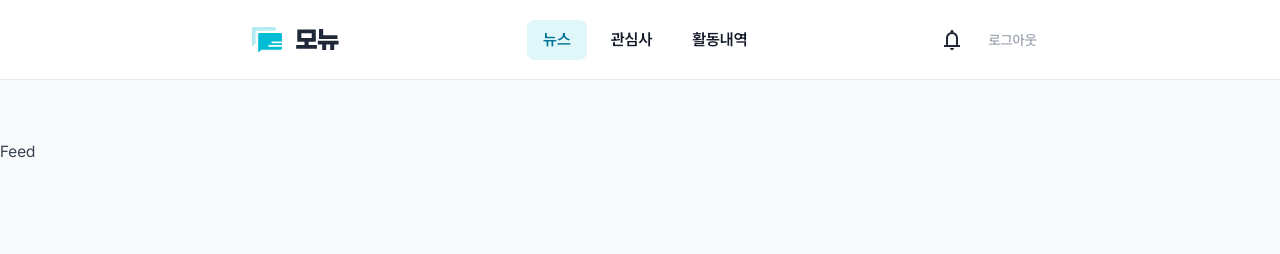
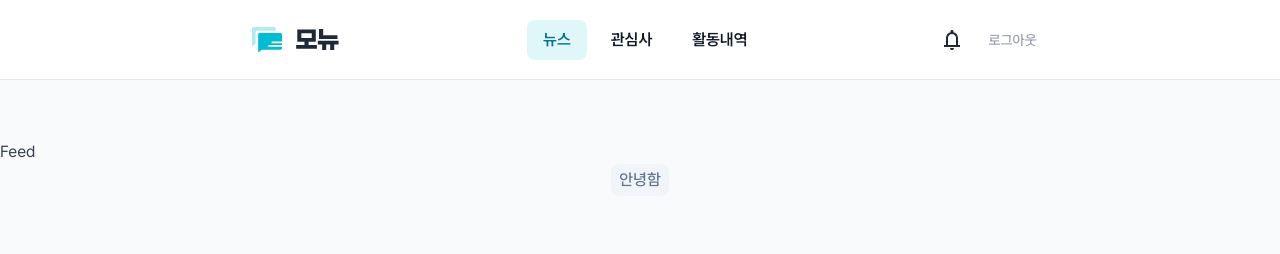
Before and after one commit to team-monew/Monew, a React (Vite) app: page /feed in a window 1280 px wide. Shown: the top 254 px of the page. Built offline with nearby package versions, Linux system fonts and the light colour scheme.

Commit message:
:lipstick: style : border 속성 제거

```diff
--- a/src/components/Tag.tsx
+++ b/src/components/Tag.tsx
@@ -5,7 +5,7 @@ interface TagProps {
 
 export default function Tag({ label, onClick }: TagProps) {
   return (
-    <div className={`w-fit h-8 px-2 py-1 gap-2 border rounded-lg bg-slate-100`}>
+    <div className={`w-fit h-8 px-2 py-1 gap-2 rounded-lg bg-slate-100`}>
       <p
         className={` font-pretendard font-medium text-base leading-6 text-slate-500`}
         onClick={onClick}
--- a/src/pages/feed/FeedPage.tsx
+++ b/src/pages/feed/FeedPage.tsx
@@ -1,7 +1,12 @@
+import Tag from "@/components/Tag";
+
 function FeedPage() {
   return (
     <div>
       <h1>Feed</h1>
+      <div className="flex justify-center">
+        <Tag label="안녕함" />
+      </div>
     </div>
   );
 }
```
